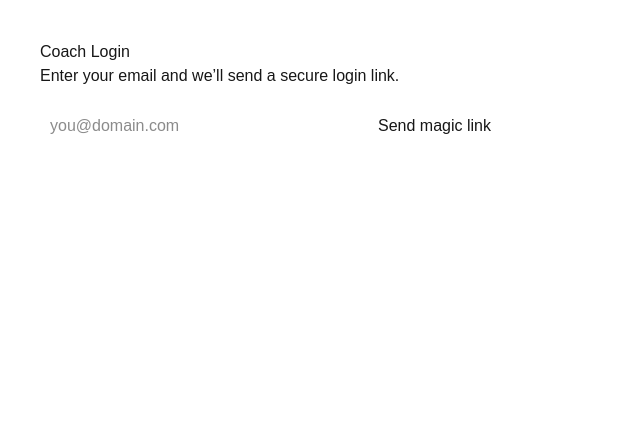
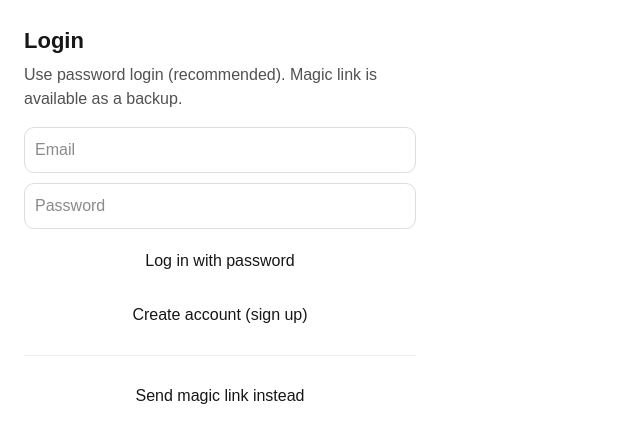
Before and after one commit to ghull-individize/coach-portal, a Next.js app: page /login in a window 1280 px wide. Shown: the top 442 px of the page, without its empty margins (0-640 px from the left). Built offline with nearby package versions, Linux system fonts and the light colour scheme; no server answers.

Commit message:
Add password login with magic link fallback

```diff
--- a/app/login/page.tsx
+++ b/app/login/page.tsx
@@ -1,52 +1,135 @@
 "use client";
 
-import { useState } from "react";
-import { createClient } from "@supabase/supabase-js";
-
-const supabase = createClient(
-  process.env.NEXT_PUBLIC_SUPABASE_URL!,
-  process.env.NEXT_PUBLIC_SUPABASE_ANON_KEY!
-);
+import { useEffect, useState } from "react";
+import { supabase } from "@/lib/supabase";
 
 export default function LoginPage() {
   const [email, setEmail] = useState("");
-  const [sent, setSent] = useState(false);
-  const [error, setError] = useState<string | null>(null);
+  const [password, setPassword] = useState("");
 
-  async function handleLogin(e: React.FormEvent) {
+  const [msg, setMsg] = useState<string | null>(null);
+  const [loading, setLoading] = useState(false);
+
+  useEffect(() => {
+    // If already logged in, go straight to dashboard
+    (async () => {
+      const { data } = await supabase.auth.getSession();
+      if (data.session) window.location.href = "/dashboard";
+    })();
+  }, []);
+
+  async function signInWithPassword(e: React.FormEvent) {
     e.preventDefault();
-    setError(null);
+    setLoading(true);
+    setMsg(null);
 
+    const { error } = await supabase.auth.signInWithPassword({
+      email,
+      password,
+    });
+
+    setLoading(false);
+    if (error) return setMsg(error.message);
+
+    window.location.href = "/dashboard";
+  }
+
+  async function signUp(e: React.FormEvent) {
+    e.preventDefault();
+    setLoading(true);
+    setMsg(null);
+
+    const { error } = await supabase.auth.signUp({
+      email,
+      password,
+      // optional: redirect after email confirmation
+      options: {
+        emailRedirectTo: `${window.location.origin}/auth/callback`,
+      },
+    });
+
+    setLoading(false);
+    if (error) return setMsg(error.message);
+
+    setMsg(
+      "Account created. If email confirmation is enabled, check your inbox once. Otherwise you can log in now."
+    );
+  }
+
+  async function sendMagicLink() {
+    setLoading(true);
+    setMsg(null);
+
+    const redirectTo = `${window.location.origin}/auth/callback`;
     const { error } = await supabase.auth.signInWithOtp({
       email,
-      options: { emailRedirectTo: `${window.location.origin}/dashboard` },
+      options: { emailRedirectTo: redirectTo },
     });
 
-    if (error) setError(error.message);
-    else setSent(true);
+    setLoading(false);
+    if (error) return setMsg(error.message);
+
+    setMsg("Magic link sent! Check your email.");
   }
 
   return (
-    <div style={{ padding: 40 }}>
-      <h1>Coach Login</h1>
-      <p>Enter your email and we’ll send a secure login link.</p>
+    <div style={{ padding: 24, maxWidth: 440 }}>
+      <h1 style={{ fontSize: 22, fontWeight: 800 }}>Login</h1>
+      <p style={{ opacity: 0.75, marginTop: 6 }}>
+        Use password login (recommended). Magic link is available as a backup.
+      </p>
 
-      <form onSubmit={handleLogin} style={{ marginTop: 16 }}>
+      <form
+        onSubmit={signInWithPassword}
+        style={{ marginTop: 16, display: "grid", gap: 10 }}
+      >
         <input
-          type="email"
-          placeholder="you@domain.com"
+          placeholder="Email"
           value={email}
           onChange={(e) => setEmail(e.target.value)}
-          required
-          style={{ padding: 10, width: 320 }}
+          autoComplete="email"
+          style={{ padding: 10, borderRadius: 10, border: "1px solid #ddd" }}
         />
-        <button type="submit" style={{ marginLeft: 8, padding: 10 }}>
-          Send magic link
+
+        <input
+          placeholder="Password"
+          type="password"
+          value={password}
+          onChange={(e) => setPassword(e.target.value)}
+          autoComplete="current-password"
+          style={{ padding: 10, borderRadius: 10, border: "1px solid #ddd" }}
+        />
+
+        <button
+          disabled={loading}
+          style={{ padding: "10px 12px", borderRadius: 10 }}
+        >
+          Log in with password
+        </button>
+
+        <button
+          type="button"
+          disabled={loading}
+          onClick={signUp}
+          style={{ padding: "10px 12px", borderRadius: 10 }}
+        >
+          Create account (sign up)
+        </button>
+
+        <div style={{ height: 1, background: "#eee", margin: "8px 0" }} />
+
+        <button
+          type="button"
+          disabled={loading || !email}
+          onClick={sendMagicLink}
+          style={{ padding: "10px 12px", borderRadius: 10 }}
+          title={!email ? "Enter an email first" : ""}
+        >
+          Send magic link instead
         </button>
       </form>
 
-      {sent && <p style={{ marginTop: 12 }}>✅ Check your email for the link.</p>}
-      {error && <p style={{ marginTop: 12, color: "red" }}>❌ {error}</p>}
+      {msg && <p style={{ marginTop: 12, whiteSpace: "pre-wrap" }}>{msg}</p>}
     </div>
   );
 }
```
